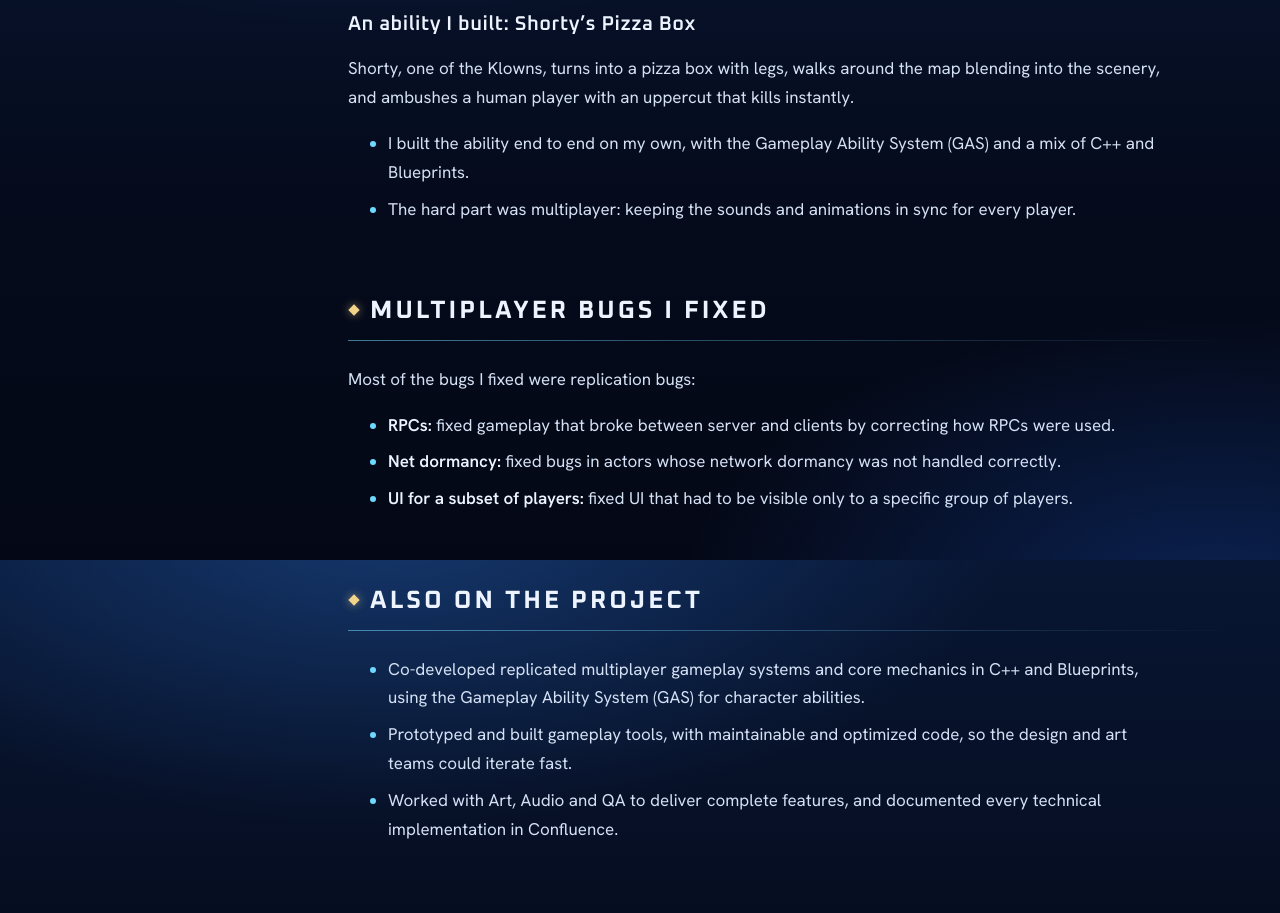
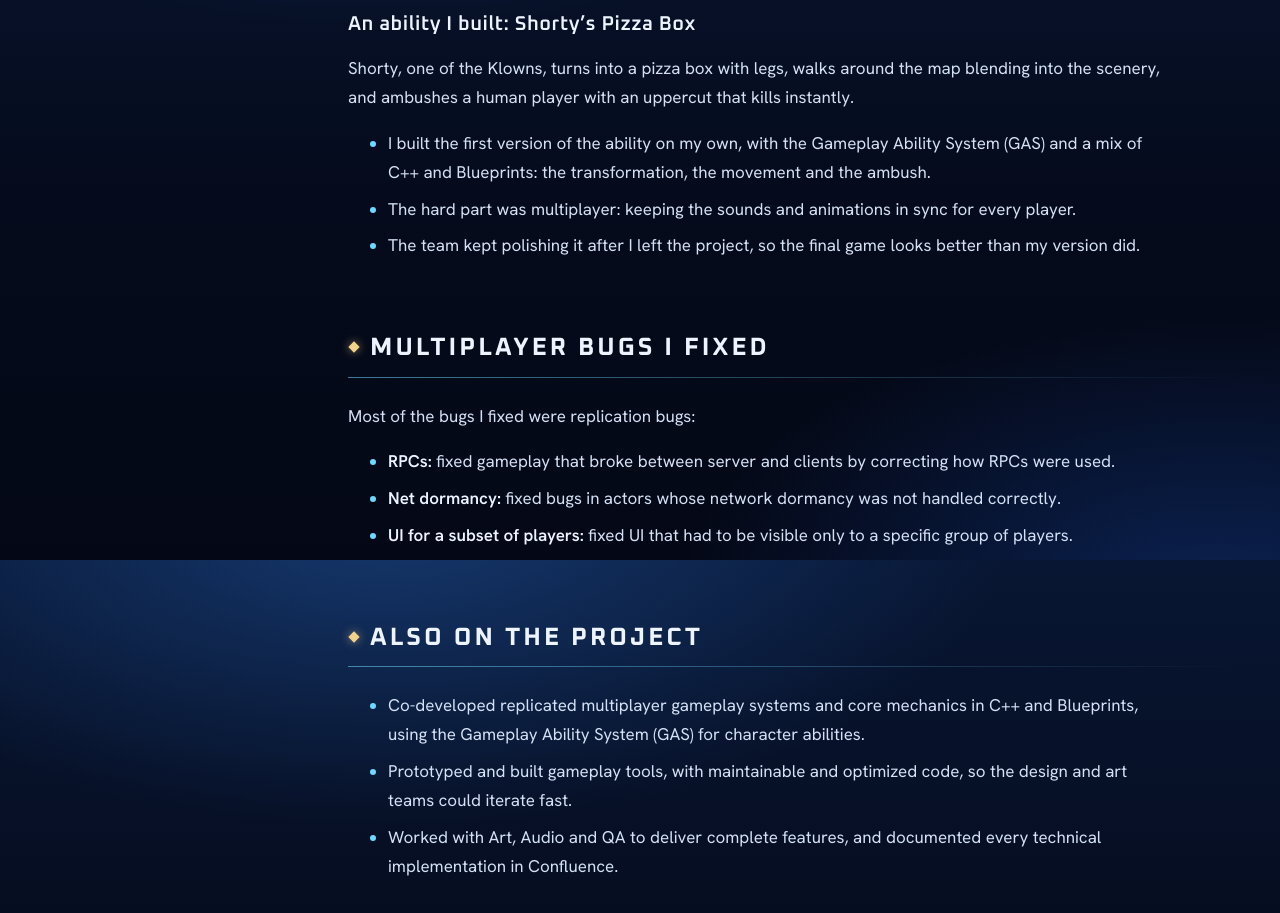
Before and after one commit to danielcorredorm/danielcorredorm.github.io, an Astro site: page /games/killer-klowns in a window 1280 px wide. Shown: the part 1040-1953 px from the top of the page. Built offline with nearby package versions, Linux system fonts and the light colour scheme; Astro itself is replaced by a stand-in of ours; animation ran at ten frames a second.

Commit message:
Killer Klowns: Pizza Box was my first version, polished by the team
Co-Authored-By: Claude Opus 5.5 <noreply@anthropic.com>

```diff
--- a/src/pages/games/killer-klowns.md
+++ b/src/pages/games/killer-klowns.md
@@ -30,8 +30,9 @@ My work on the team was broad: I worked across many character abilities and shar
 
 Shorty, one of the Klowns, turns into a pizza box with legs, walks around the map blending into the scenery, and ambushes a human player with an uppercut that kills instantly.
 
-- I built the ability end to end on my own, with the Gameplay Ability System (GAS) and a mix of C++ and Blueprints.
+- I built the first version of the ability on my own, with the Gameplay Ability System (GAS) and a mix of C++ and Blueprints: the transformation, the movement and the ambush.
 - The hard part was multiplayer: keeping the sounds and animations in sync for every player.
+- The team kept polishing it after I left the project, so the final game looks better than my version did.
 
 ## Multiplayer bugs I fixed
 
```
